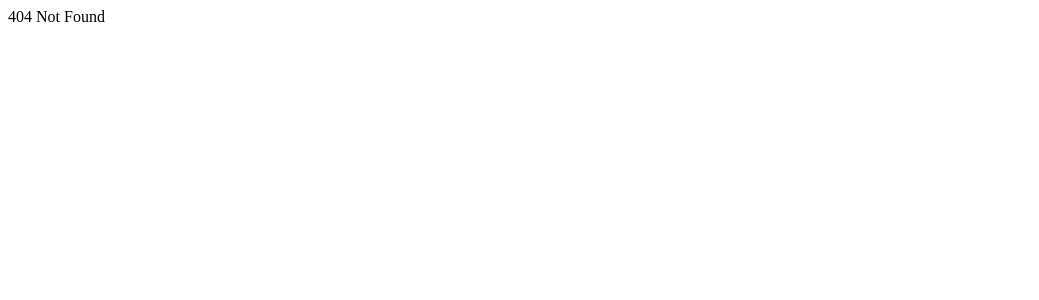
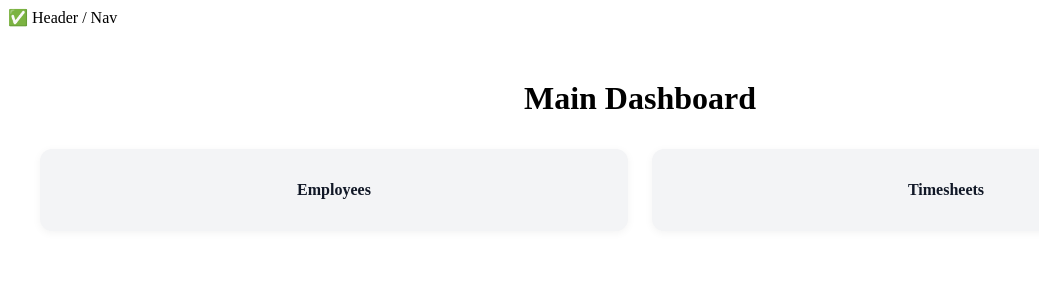
Before and after one commit to Proallone/syncellus, a React (Vite) app in the folder packages/client/: page / in a window 1280 px wide. Before the commit this address had no page. Shown: the top 300 px of the page, without its empty margins (0-1039 px from the left). Built offline with nearby package versions, Linux system fonts and the light colour scheme.

Commit message:
client app initial mockups

```diff
--- a/packages/client/src/app/Layout.tsx
+++ b/packages/client/src/app/Layout.tsx
@@ -1,4 +1,4 @@
-import { Outlet } from 'react-router-dom';
+import { Outlet } from "react-router-dom";
 
 export const Layout = () => {
     return (
--- a/packages/client/src/app/Router.tsx
+++ b/packages/client/src/app/Router.tsx
@@ -1,17 +1,19 @@
-import { BrowserRouter, Routes, Route, Navigate } from 'react-router-dom';
-import { Layout } from './Layout';
+import { BrowserRouter, Routes, Route } from "react-router-dom";
+import { AuthRoutes } from "../modules/auth/routes";
+import { DashboardRoutes } from "../modules/dashboard/routes";
+import { EmployeeRoutes } from "../modules/employees/routes";
+import { Layout } from "./Layout";
 
 export const AppRouter = () => {
     return (
         <BrowserRouter>
             <Routes>
-        {/* <Route
-          path="/*"
-          element={
-            false ? <Layout /> : <Navigate to="/auth/login" replace />
-          }
-        ></Route> */}
+                <Route path="/" element={<Layout />}>
+                    {DashboardRoutes}
+                    <Route path="/auth/*" element={<AuthRoutes />} />
+                    <Route path="employees">{EmployeeRoutes}</Route>
                     <Route path="*" element={<div>404 Not Found</div>} />
+                </Route>
             </Routes>
         </BrowserRouter>
     );
--- /dev/null
+++ b/packages/client/src/modules/auth/components/LoginPage.tsx
@@ -0,0 +1,40 @@
+import React, { useState } from "react";
+import { useNavigate } from "react-router-dom";
+import { useAuth } from "../hooks/useAuth";
+
+export const LoginPage = () => {
+    const [email, setEmail] = useState("");
+    const [password, setPassword] = useState("");
+    const [error, setError] = useState("");
+    const navigate = useNavigate();
+    const { login } = useAuth();
+
+    const handleSubmit = (e: React.FormEvent) => {
+        e.preventDefault();
+        const success = login(email, password);
+        if (!success) {
+            setError("Invalid credentials");
+        } else {
+            navigate("/");
+        }
+    };
+    return (
+        <div style={{ padding: 32 }}>
+            <h2>Login</h2>
+            <form onSubmit={handleSubmit}>
+                <div>
+                    <label>Email:</label>
+                    <input value={email} onChange={(e) => setEmail(e.target.value)} />
+                </div>
+                <div style={{ marginTop: 12 }}>
+                    <label>Password:</label>
+                    <input type="password" value={password} onChange={(e) => setPassword(e.target.value)} />
+                </div>
+                <button style={{ marginTop: 16 }} type="submit">
+                    Log In
+                </button>
+                {error && <p style={{ color: "red" }}>{error}</p>}
+            </form>
+        </div>
+    );
+};
--- /dev/null
+++ b/packages/client/src/modules/auth/hooks/useAuth.ts
@@ -0,0 +1,23 @@
+import { useState } from "react";
+
+let mockUser: { email: string } | null = null;
+
+export function useAuth() {
+    const [user, setUser] = useState(mockUser);
+
+    const login = (email: string, password: string) => {
+        if (email === "admin@local" && password === "password") {
+            mockUser = { email };
+            setUser(mockUser);
+            return true;
+        }
+        return false;
+    };
+
+    const logout = () => {
+        mockUser = null;
+        setUser(null);
+    };
+
+    return { user, isAuthenticated: !!user, login, logout };
+}
--- /dev/null
+++ b/packages/client/src/modules/auth/routes/index.tsx
@@ -0,0 +1,8 @@
+import { Routes, Route } from "react-router-dom";
+import { LoginPage } from "../components/LoginPage";
+
+export const AuthRoutes = () => (
+    <Routes>
+        <Route path="login" element={<LoginPage />} />
+    </Routes>
+);
--- /dev/null
+++ b/packages/client/src/modules/dashboard/components/Dashboard.css
@@ -0,0 +1,27 @@
+.dashboard-container {
+    padding: 2rem;
+    text-align: center;
+}
+
+.tile-grid {
+    display: grid;
+    grid-template-columns: repeat(auto-fit, minmax(150px, 1fr));
+    gap: 1.5rem;
+    margin-top: 2rem;
+}
+
+.tile {
+    background: #f3f4f6;
+    padding: 2rem;
+    border-radius: 12px;
+    text-decoration: none;
+    color: #111827;
+    font-weight: 600;
+    box-shadow: 0 2px 8px rgba(0, 0, 0, 0.05);
+    transition: transform 0.2s;
+}
+
+.tile:hover {
+    transform: scale(1.03);
+    background: #e5e7eb;
+}
--- /dev/null
+++ b/packages/client/src/modules/dashboard/components/Dashboard.tsx
@@ -0,0 +1,27 @@
+import { Link } from "react-router-dom";
+import "./Dashboard.css"; // optional styles
+
+interface Module {
+    name: string;
+    path: string;
+}
+
+const modules: Module[] = [
+    { name: "Employees", path: "/employees" },
+    { name: "Timesheets", path: "/timesheets" }
+];
+
+export const Dashboard = () => {
+    return (
+        <div className="dashboard-container">
+            <h1>Main Dashboard</h1>
+            <div className="tile-grid">
+                {modules.map((mod) => (
+                    <Link to={mod.path} key={mod.path} className="tile">
+                        {mod.name}
+                    </Link>
+                ))}
+            </div>
+        </div>
+    );
+};
--- /dev/null
+++ b/packages/client/src/modules/dashboard/routes/index.tsx
@@ -0,0 +1,8 @@
+import { Route } from "react-router-dom";
+import { Dashboard } from "../components/Dashboard";
+
+export const DashboardRoutes = (
+    <>
+        <Route index element={<Dashboard />} />
+    </>
+);
--- /dev/null
+++ b/packages/client/src/modules/employees/components/EmployeeList.tsx
@@ -0,0 +1,30 @@
+import { useEffect, useState } from "react";
+import { fetchEmployees } from "../service/employees";
+import type { Employee } from "../service/employees";
+
+export const EmployeeList = () => {
+    const [employees, setEmployees] = useState<Employee[]>([]);
+    const [loading, setLoading] = useState(true);
+
+    useEffect(() => {
+        fetchEmployees().then((data) => {
+            setEmployees(data);
+            setLoading(false);
+        });
+    }, []);
+
+    if (loading) return <p>Loading employees...</p>;
+
+    return (
+        <div style={{ padding: "2rem" }}>
+            <h2>Employees</h2>
+            <ul>
+                {employees.map((emp) => (
+                    <li key={emp.id}>
+                        {emp.name} — <strong>{emp.surname}</strong>
+                    </li>
+                ))}
+            </ul>
+        </div>
+    );
+};
--- /dev/null
+++ b/packages/client/src/modules/employees/routes/index.tsx
@@ -0,0 +1,8 @@
+import { Route } from "react-router-dom";
+import { EmployeeList } from "../components/EmployeeList";
+
+export const EmployeeRoutes = (
+    <>
+        <Route index element={<EmployeeList />} />
+    </>
+);
--- /dev/null
+++ b/packages/client/src/modules/employees/service/employees.ts
@@ -0,0 +1,12 @@
+export type Employee = {
+    id: number;
+    name: string;
+    surname: string;
+};
+
+export async function fetchEmployees(): Promise<Employee[]> {
+    return [
+        { id: 1, name: "Bart", surname: "Test" },
+        { id: 2, name: "Ada", surname: "Lovelace" }
+    ];
+}
```
Also changed, not shown: 2 other files (tests, documents, lock files or other folders). Lines whose indentation alone changed are shown as unchanged.
